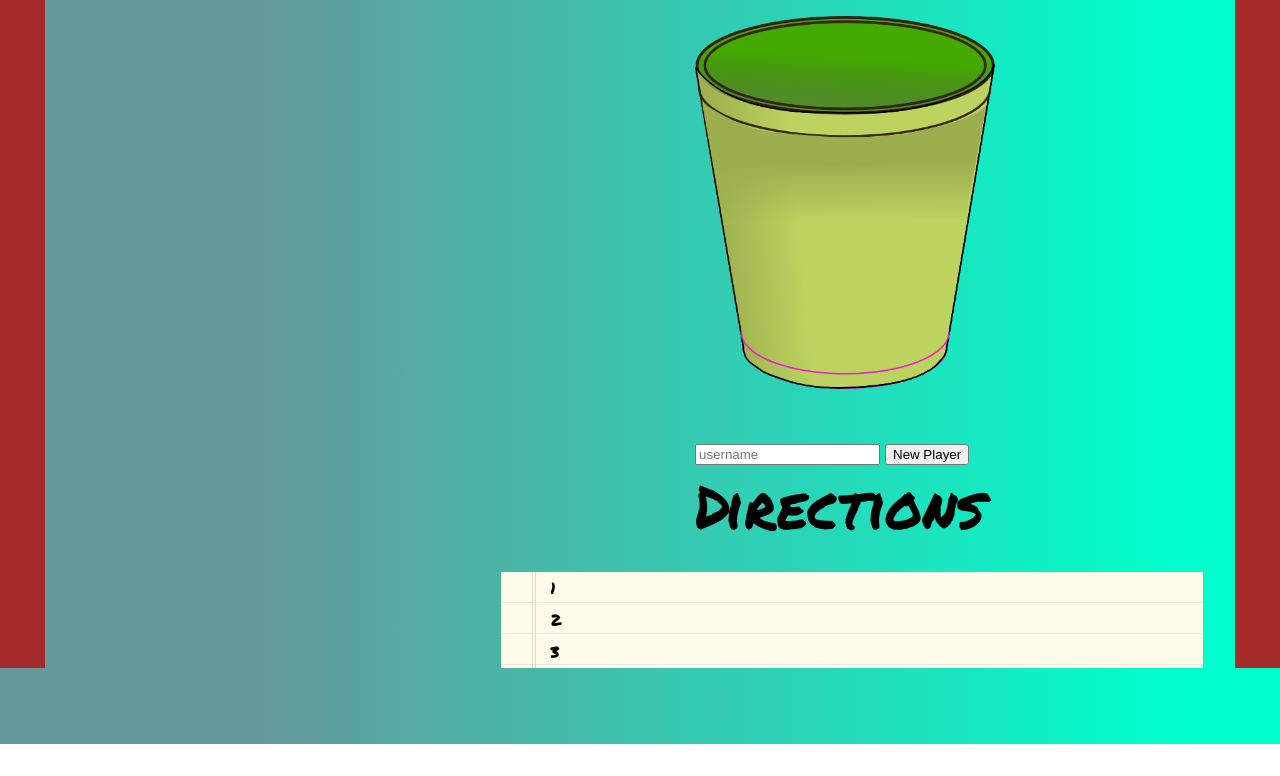
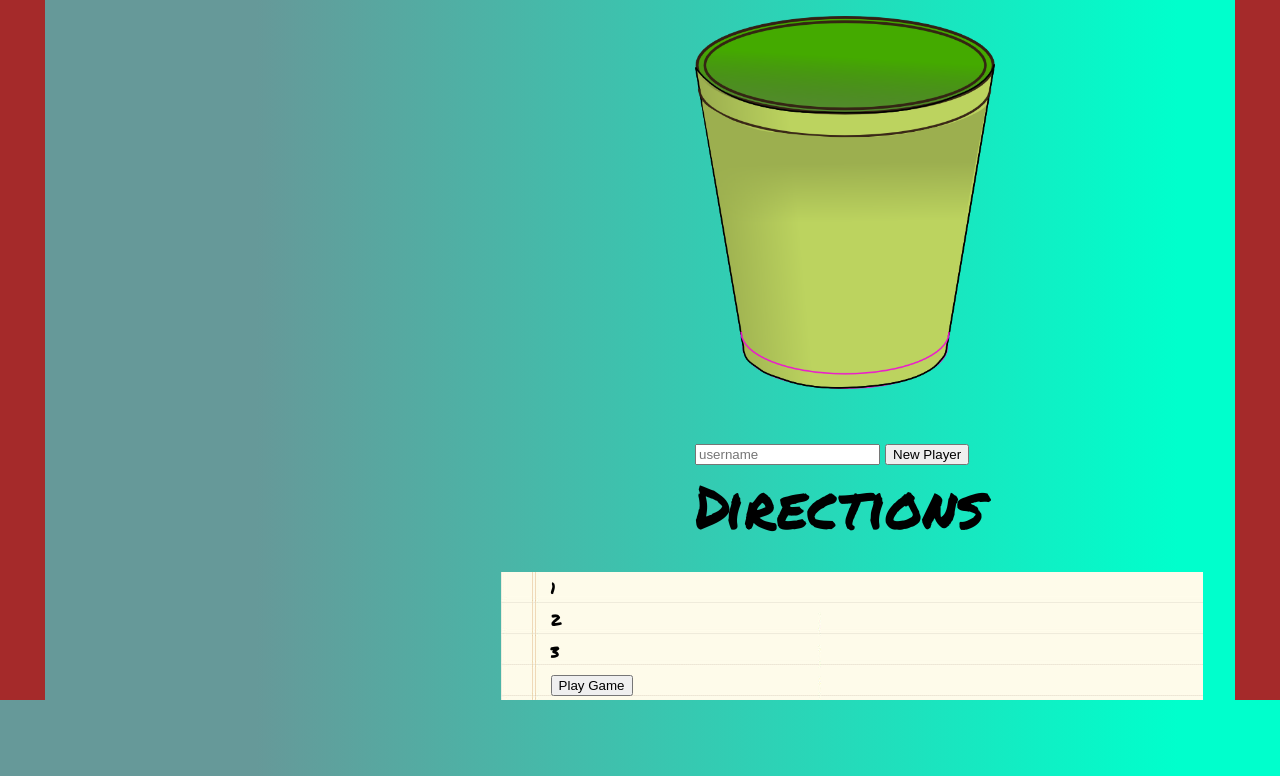
Before and after one commit to Dekklin/201-Project, a plain HTML site: page index.html in a window 1280 px wide. Shown: the part 389-1165 px from the top of the page. Before the commit the page ends 1133 px from the top, so only its background shows below. Drawn offline with Linux system fonts and the light colour scheme.

Commit message:
small changes(restored button)

```diff
--- a/index.html
+++ b/index.html
@@ -51,7 +51,7 @@
          <li>1</li>
          <li>2</li>
          <li>3</li>
-
+        <button>Play Game</button>
      </ul>
 
    <script src = "app.js"></script>
```
Also changed, not shown: game.html (renamed from game.html.html).
